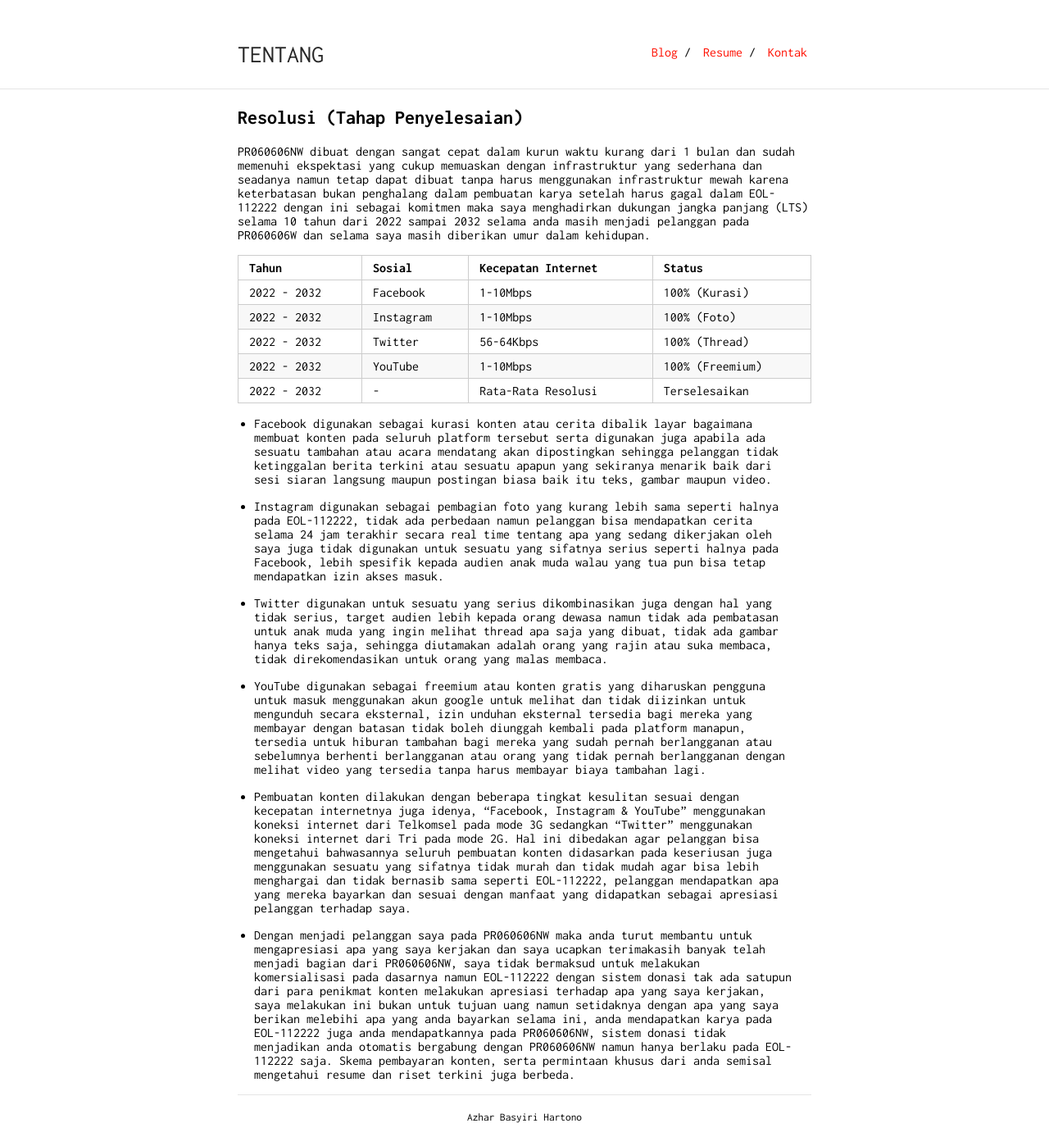
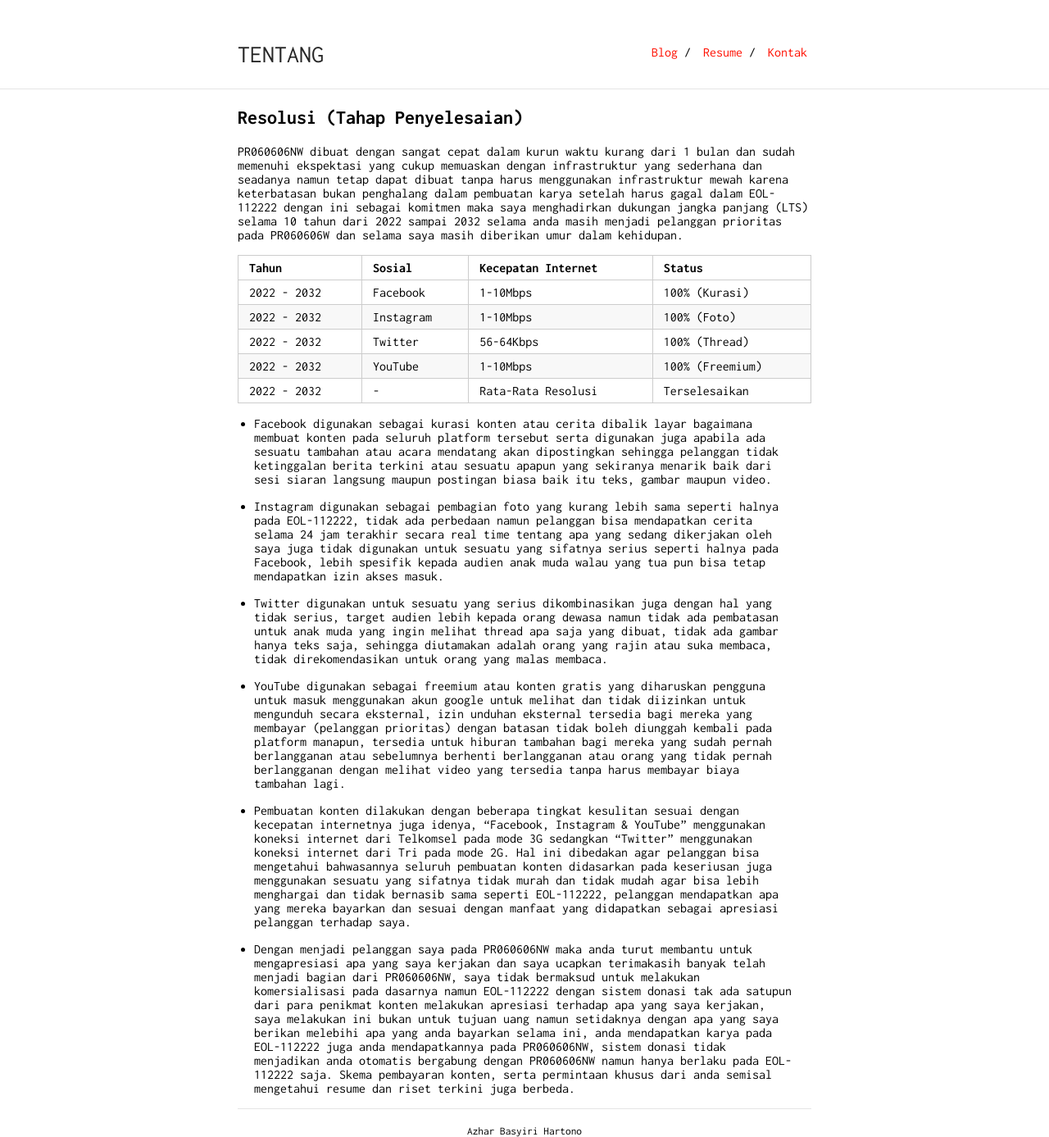
Before and after one commit to intrapegasus/id, a Jekyll site: the page built from resolusi.md, in a window 1280 px wide. Shown: the whole page at 82% size. Built offline with Jekyll 4.4.1, drawn with Linux system fonts in a browser that asks for light colours; our own code applies the rules of GitHub Pages for plain Markdown files.

Commit message:
Update resolusi.md

```diff
--- a/resolusi.md
+++ b/resolusi.md
@@ -1,6 +1,6 @@
 ## Resolusi (Tahap Penyelesaian)
 
-PR060606NW dibuat dengan sangat cepat dalam kurun waktu kurang dari 1 bulan dan sudah memenuhi ekspektasi yang cukup memuaskan dengan infrastruktur yang sederhana dan seadanya namun tetap dapat dibuat tanpa harus menggunakan infrastruktur mewah karena keterbatasan bukan penghalang dalam pembuatan karya setelah harus gagal dalam EOL-112222 dengan ini sebagai komitmen maka saya menghadirkan dukungan jangka panjang (LTS) selama 10 tahun dari 2022 sampai 2032 selama anda masih menjadi pelanggan pada PR060606W dan selama saya masih diberikan umur dalam kehidupan.
+PR060606NW dibuat dengan sangat cepat dalam kurun waktu kurang dari 1 bulan dan sudah memenuhi ekspektasi yang cukup memuaskan dengan infrastruktur yang sederhana dan seadanya namun tetap dapat dibuat tanpa harus menggunakan infrastruktur mewah karena keterbatasan bukan penghalang dalam pembuatan karya setelah harus gagal dalam EOL-112222 dengan ini sebagai komitmen maka saya menghadirkan dukungan jangka panjang (LTS) selama 10 tahun dari 2022 sampai 2032 selama anda masih menjadi pelanggan prioritas pada PR060606W dan selama saya masih diberikan umur dalam kehidupan.
 
 
 Tahun       | Sosial          | Kecepatan Internet  | Status
@@ -17,7 +17,7 @@ Tahun       | Sosial          | Kecepatan Internet  | Status
 
 * Twitter digunakan untuk sesuatu yang serius dikombinasikan juga dengan hal yang tidak serius, target audien lebih kepada orang dewasa namun tidak ada pembatasan untuk anak muda yang ingin melihat thread apa saja yang dibuat, tidak ada gambar hanya teks saja, sehingga diutamakan adalah orang yang rajin atau suka membaca, tidak direkomendasikan untuk orang yang malas membaca.
 
-* YouTube digunakan sebagai freemium atau konten gratis yang diharuskan pengguna untuk masuk menggunakan akun google untuk melihat dan tidak diizinkan untuk mengunduh secara eksternal, izin unduhan eksternal tersedia bagi mereka yang membayar dengan batasan tidak boleh diunggah kembali pada platform manapun, tersedia untuk hiburan tambahan bagi mereka yang sudah pernah berlangganan atau sebelumnya berhenti berlangganan atau orang yang tidak pernah berlangganan dengan melihat video yang tersedia tanpa harus membayar biaya tambahan lagi.
+* YouTube digunakan sebagai freemium atau konten gratis yang diharuskan pengguna untuk masuk menggunakan akun google untuk melihat dan tidak diizinkan untuk mengunduh secara eksternal, izin unduhan eksternal tersedia bagi mereka yang membayar (pelanggan prioritas) dengan batasan tidak boleh diunggah kembali pada platform manapun, tersedia untuk hiburan tambahan bagi mereka yang sudah pernah berlangganan atau sebelumnya berhenti berlangganan atau orang yang tidak pernah berlangganan dengan melihat video yang tersedia tanpa harus membayar biaya tambahan lagi.
 
 * Pembuatan konten dilakukan dengan beberapa tingkat kesulitan sesuai dengan kecepatan internetnya juga idenya, "Facebook, Instagram & YouTube" menggunakan koneksi internet dari Telkomsel pada mode 3G sedangkan "Twitter" menggunakan koneksi internet dari Tri pada mode 2G. Hal ini dibedakan agar pelanggan bisa mengetahui bahwasannya seluruh pembuatan konten didasarkan pada keseriusan juga menggunakan sesuatu yang sifatnya tidak murah dan tidak mudah agar bisa lebih menghargai dan tidak bernasib sama seperti EOL-112222, pelanggan mendapatkan apa yang mereka bayarkan dan sesuai dengan manfaat yang didapatkan sebagai apresiasi pelanggan terhadap saya.
 
```
